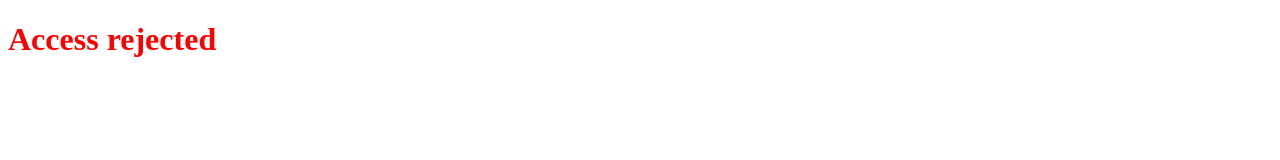
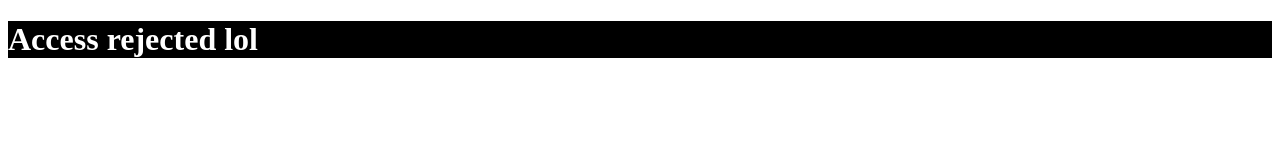
Before and after one commit to dogisyyds/tutorial.github.io, a plain HTML site: page index.html in a window 1280 px wide. Drawn offline with Linux system fonts and the light colour scheme.

Commit message:
Update index.html

```diff
--- a/index.html
+++ b/index.html
@@ -4,11 +4,11 @@
 <meta charset="utf-8">
 <title>=(</title>
 <style type"text/css">
-h1{color:red;}
+h1{color:white;background:black;}
 </style>
 </head>
 <body>
-    <h1>Access rejected</h1>
+    <h1>Access rejected lol</h1>
 
 </body>
 </html>
```
